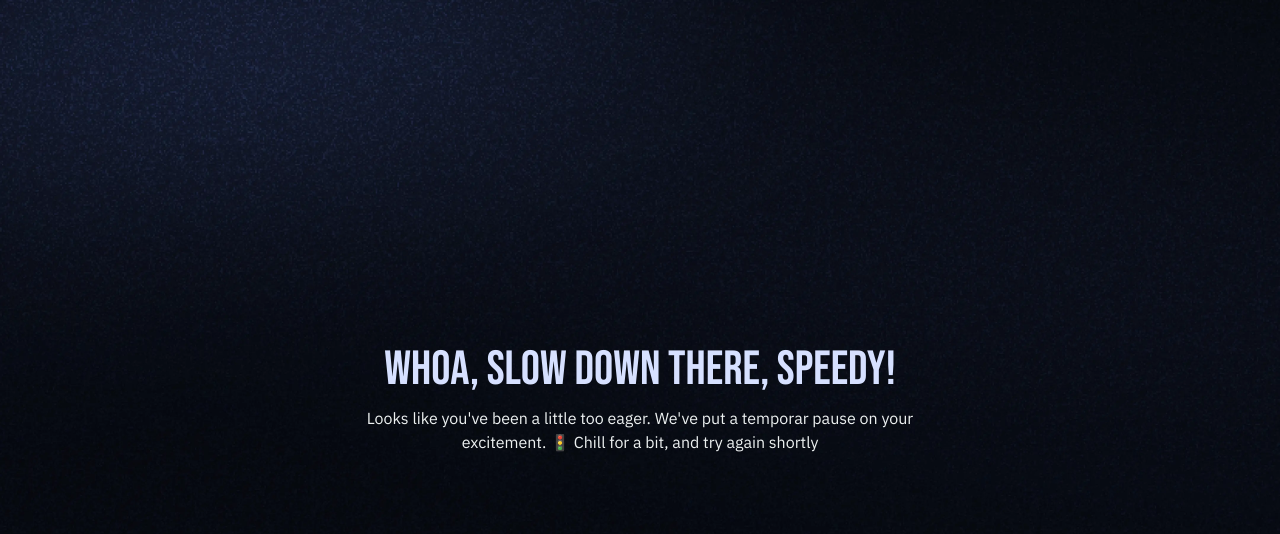
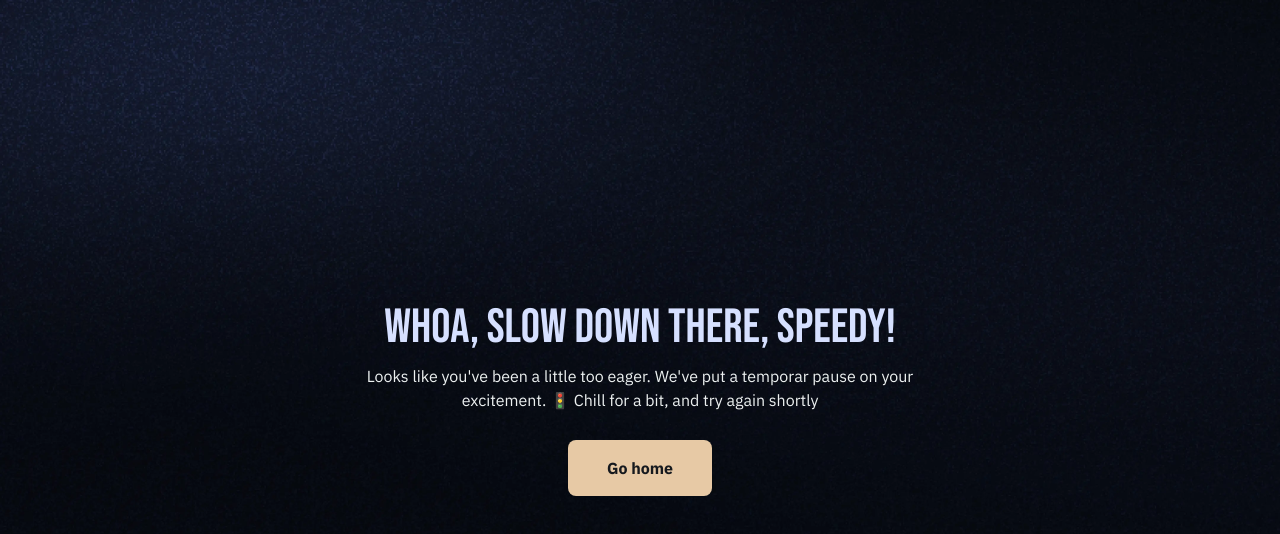
Before and after one commit to Sergi0let/university-library, a Next.js app: page /too-fast in a window 1280 px wide. Shown: the top 534 px of the page. Built offline with nearby package versions, Linux system fonts and the light colour scheme; no server answers.

Commit message:
Fix bugs

```diff
--- a/src/app/globals.css
+++ b/src/app/globals.css
@@ -207,11 +207,11 @@
 
 @layer components {
   .form-btn {
-    @apply bg-primary cursor-pointer disabled:cursor-not-allowed text-dark-100 hover:bg-primary inline-flex min-h-14 w-full items-center justify-center rounded-md px-6 py-2 text-base font-bold;
+    @apply bg-primary text-dark-100 hover:bg-secondary inline-flex min-h-14 w-full cursor-pointer items-center justify-center rounded-md px-6 py-2 text-base font-bold transition-colors disabled:cursor-not-allowed;
   }
 
   .form-input {
-    @apply placeholder:text-light-100 !bg-dark-300  min-h-14 w-full border-none text-base font-bold text-white placeholder:font-normal focus-visible:shadow-none focus-visible:ring-0;
+    @apply placeholder:text-light-100 !bg-dark-300 min-h-14 w-full border-none text-base font-bold text-white placeholder:font-normal focus-visible:shadow-none focus-visible:ring-0;
   }
 
   /* Book Card */
@@ -301,11 +301,11 @@
 
   /* File Upload */
   .upload-btn {
-    @apply flex bg-dark-300 min-h-14 w-full items-center cursor-pointer justify-center gap-1.5 rounded-md;
+    @apply bg-dark-300 flex min-h-14 w-full cursor-pointer items-center justify-center gap-1.5 rounded-md;
   }
 
   .upload-filename {
-    @apply mt-1  text-center text-xs;
+    @apply mt-1 text-center text-xs;
   }
 
   .progress {
--- a/src/app/too-fast/page.tsx
+++ b/src/app/too-fast/page.tsx
@@ -1,3 +1,5 @@
+import Link from "next/link";
+
 const Page = () => {
   return (
     <main className="bg-pattern root-container flex min-h-screen flex-col items-center justify-center">
@@ -6,6 +8,9 @@ const Page = () => {
         Looks like you&apos;ve been a little too eager. We&apos;ve put a temporar pause on your excitement. 🚦 Chill for
         a bit, and try again shortly
       </p>
+      <Link className="form-btn mt-7 max-w-36" href="/">
+        Go home
+      </Link>
     </main>
   );
 };
--- a/src/lib/actions/auth.ts
+++ b/src/lib/actions/auth.ts
@@ -54,6 +54,7 @@ export const signUp = async (params: AuthCredentials) => {
       url: `${config.env.prodApiEndpoint}/api/workflows/onbording`,
       body: { email, fullName }
     })
+    await signInWithCredentials({ email, password })
 
     return { success: true }
   } catch (error) {
--- a/src/lib/ratelimit.ts
+++ b/src/lib/ratelimit.ts
@@ -3,7 +3,7 @@ import redis from '../../database/redis'
 
 const ratelimit = new Ratelimit({
   redis,
-  limiter: Ratelimit.fixedWindow(2, "1m"),
+  limiter: Ratelimit.fixedWindow(5, "1m"),
   analytics: true,
   prefix: "@upstash/ratelimit",
 })
```
